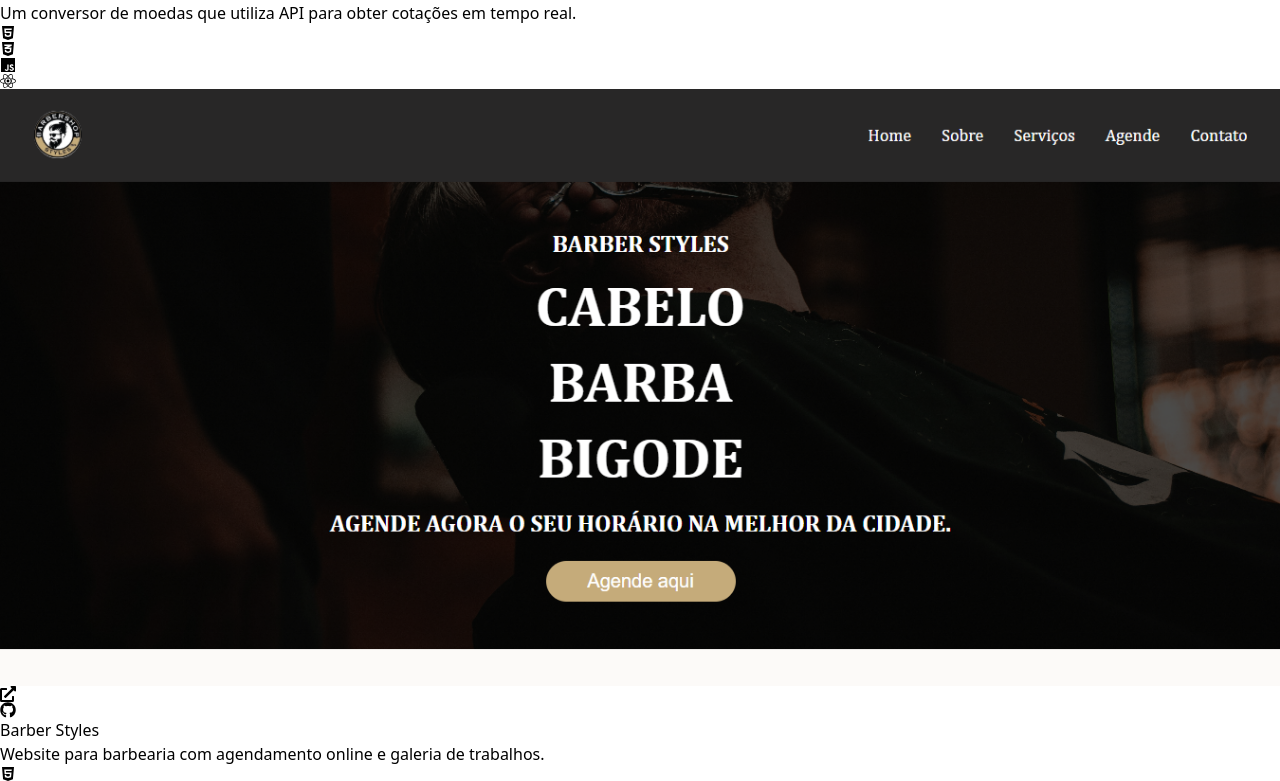
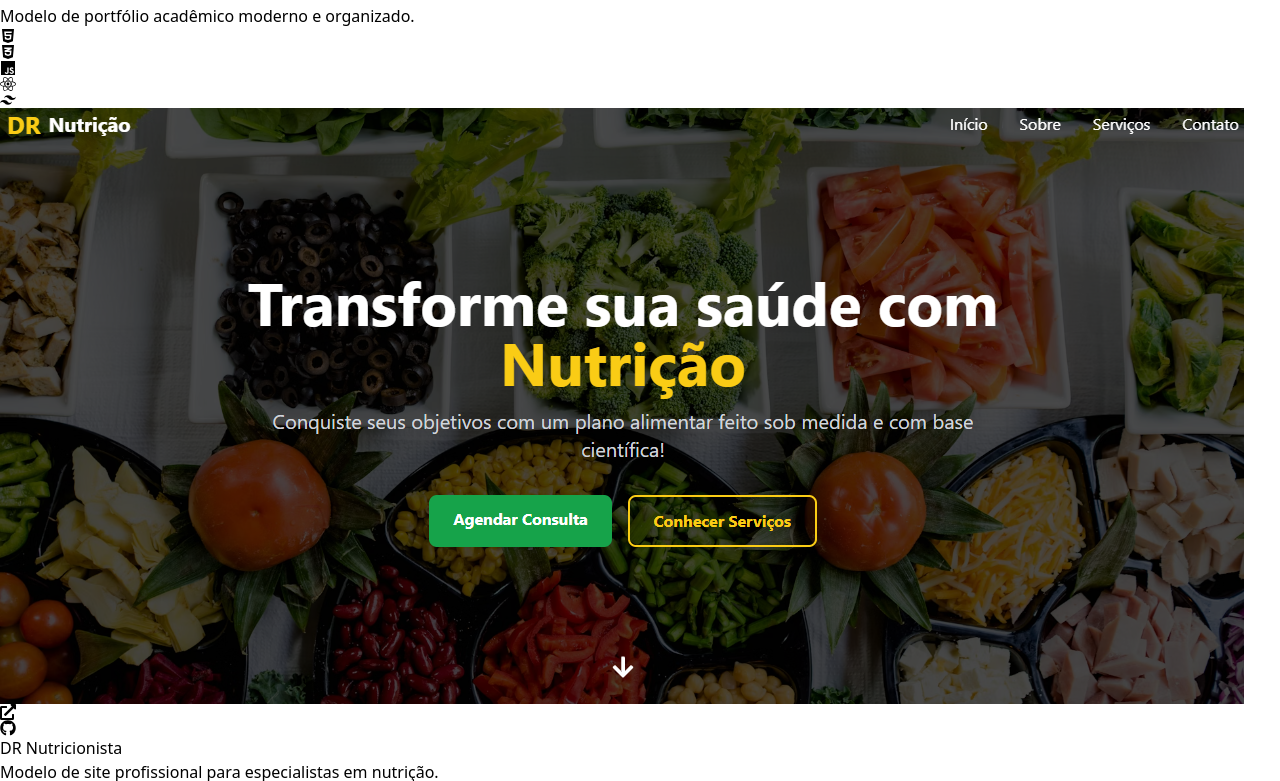
Before and after one commit to lucasevangelistaa/portfolio, a React (Vite) app: page / in a window 1280 px wide. Shown: the part 2879-3660 px from the top of the page. Built offline with nearby package versions, Linux system fonts and the light colour scheme.

Commit message:
Adicionei 2 projetos

```diff
--- a/src/data/projects.js
+++ b/src/data/projects.js
@@ -3,6 +3,8 @@ import barberImg from '../assets/barber.png';
 import calculadoraImg from '../assets/calculadora.png';
 import previsaoImg from '../assets/previsaotempo.png';
 import movieListImg from '../assets/movie-list.png';
+import portfolioAcad from '../assets/portfolio-acad.png'
+import drNutri from '../assets/drnutri.png'
 
 
 export const techIcons = {
@@ -18,6 +20,24 @@ export const techIcons = {
 export const projectsData = [
     {
         id: 1,
+        name: 'Portfólio Acadêmico',
+        image: portfolioAcad,
+        technologies: ['HTML5', 'CSS3', 'JavaScript', 'React', 'TailwindCSS'],
+        projectLink: 'https://amanda-portfolio-acad.vercel.app/',
+        repoLink: 'https://github.com/lucasevangelistaa/amanda-portfolio',
+        description: 'Modelo de portfólio acadêmico moderno e organizado.'
+    },
+    {
+        id: 2,
+        name: 'DR Nutricionista',
+        image: drNutri,
+        technologies: ['HTML5', 'CSS3', 'JavaScript', 'React', 'TailwindCSS'],
+        projectLink: 'https://dr-nutricionista.vercel.app/',
+        repoLink: 'https://github.com/lucasevangelistaa/nutricionista',
+        description: 'Modelo de site profissional para especialistas em nutrição.'
+    },
+    {
+        id: 3,
         name: 'Conversor de Moedas',
         image: conversorImg,
         technologies: ['HTML5', 'CSS3', 'JavaScript', 'React'],
@@ -26,7 +46,7 @@ export const projectsData = [
         description: 'Um conversor de moedas que utiliza API para obter cotações em tempo real.'
     },
     {
-        id: 2,
+        id: 4,
         name: 'Barber Styles',
         image: barberImg,
         technologies: ['HTML5', 'CSS3', 'JavaScript', 'Bootstrap'],
@@ -35,7 +55,7 @@ export const projectsData = [
         description: 'Website para barbearia com agendamento online e galeria de trabalhos.'
     },
     {
-        id: 3,
+        id: 5,
         name: 'Calculadora de Notas',
         image: calculadoraImg,
         technologies: ['HTML5', 'CSS3', 'JavaScript'],
@@ -44,7 +64,7 @@ export const projectsData = [
         description: 'Projeto desenvolvido durante o curso de TI no IFMA: uma calculadora intuitiva que auxilia estudantes a calcular as notas necessárias para alcançar a média de aprovação.'
     },
     {
-        id: 4,
+        id: 6,
         name: 'Previsão do Tempo',
         image: previsaoImg,
         technologies: ['HTML5', 'CSS3', 'TailwindCSS', 'JavaScript', 'React'],
@@ -53,7 +73,7 @@ export const projectsData = [
         description: 'Aplicativo de previsão do tempo com busca por cidade e exibição de dados meteorológicos.'
     },
     {
-        id: 5,
+        id: 7,
         name: 'Lista de Filmes',
         image: movieListImg,
         technologies: ['HTML5', 'CSS3', 'TailwindCSS', 'JavaScript', 'React'],
```
Also changed, not shown: src/assets/drnutri.png (added), src/assets/portfolio-acad.png (added).
